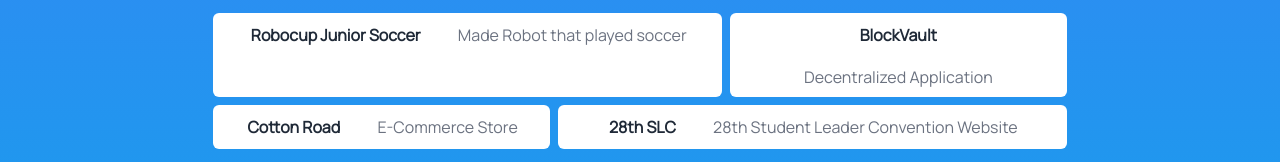
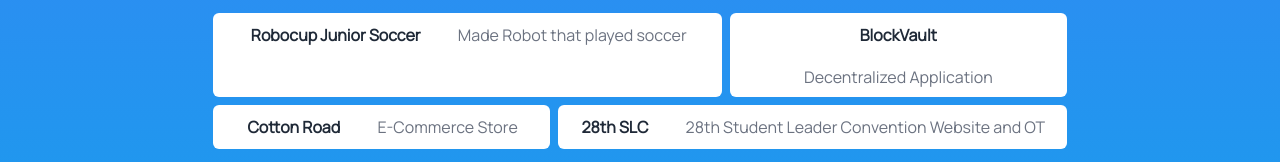
Before and after one commit to vincentcayadi/satoriarw, an Astro site: page / in a window 1280 px wide. Shown: the part 1909-2071 px from the top of the page. Built offline with nearby package versions, Linux system fonts and the light colour scheme; Astro itself is replaced by a stand-in of ours.

Commit message:
added OT

```diff
--- a/src/pages/index.astro
+++ b/src/pages/index.astro
@@ -133,7 +133,7 @@
             <p
               class="inline-block px-4 py-2 text-sm sm:text-base text-right text-gray-500"
             >
-              28th Student Leader Convention Website
+              28th Student Leader Convention Website and OT
             </p>
           </div>
         </div>
```
